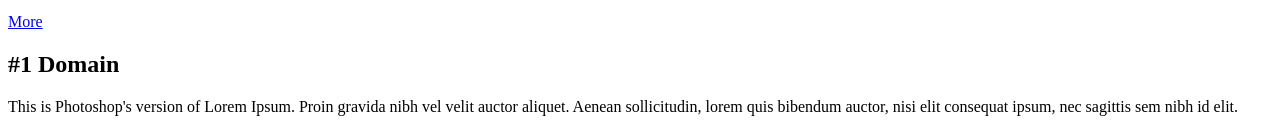
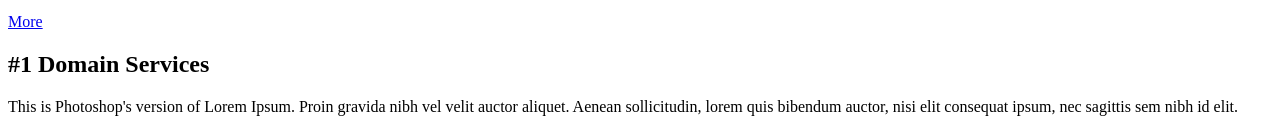
Before and after one commit to youkazax/maguwohost, a plain HTML site: page index.html in a window 1280 px wide. Shown: the part 441-574 px from the top of the page. Drawn offline with Linux system fonts and the light colour scheme.

Commit message:
Поправки в разметке

```diff
--- a/index.html
+++ b/index.html
@@ -61,7 +61,7 @@
     </div>
     <div class="best__container best__container--yellow">
       <section class="best__content">
-        <h2 class="best__title">#1 Domain <Services></Services></h2>
+        <h2 class="best__title">#1 Domain Services</h2>
         <p class="best__text">This is Photoshop's version  of Lorem Ipsum. Proin gravida nibh vel velit auctor aliquet.
           Aenean sollicitudin, lorem quis bibendum auctor, nisi elit consequat ipsum, nec sagittis sem nibh id elit.
         </p>
```
